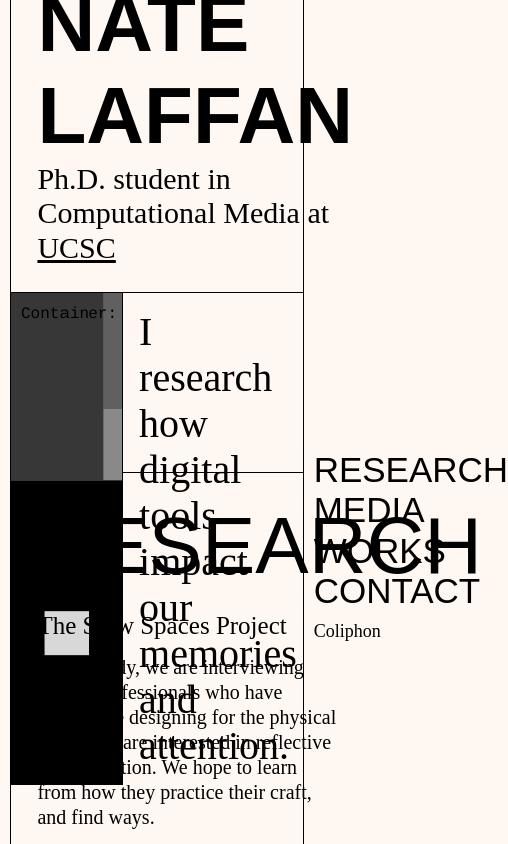
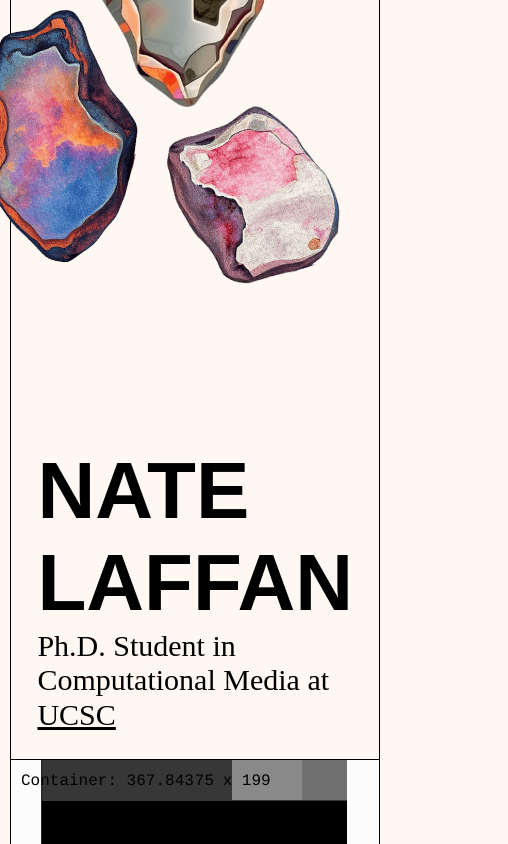
Before and after one commit to laffan/laffan, a Next.js app: page / in a window 390 px wide. Shown: the top 844 px of the page, 508 px wide, since content can reach past the window. Built offline with nearby package versions, Linux system fonts and the light colour scheme; a web font is replaced by a local one.

Commit message:
Mobile styles roughed in

```diff
--- a/pages/index.js
+++ b/pages/index.js
@@ -43,7 +43,7 @@ const Index = ({ projectsJSON }) => {
         <div className="Mast__Text">
           <h1>Nate Laffan</h1>
           <h3>
-            Ph.D. student in Computational Media at{" "}
+            Ph.D. Student in Computational Media at{" "}
             <a href="https://engineering.ucsc.edu/departments/computational-media/">
               UCSC
             </a>
--- a/scss/components/Layout.scss
+++ b/scss/components/Layout.scss
@@ -1,8 +1,17 @@
+@use "../global/mixins" as *;
+
 .Layout {
   width: calc(var(--base-width) + 150px);
   display: grid;
   grid-template-columns: var(--base-width) 1fr;
   margin-left: var(--golden7);
+
+  @include breakpoint(sm) {
+    display: block;
+    width: calc(100vw - var(--golden7) * 2);
+    border-right: 1px solid #000;
+
+  }
 
   &__Content {
     border-left: 1px solid #000;
--- a/scss/components/MainNav.scss
+++ b/scss/components/MainNav.scss
@@ -1,10 +1,18 @@
+@use "../global/mixins" as *;
+
 .MainNav {
   height: 100%;
   position: relative;
   display: flex;
   flex-direction: column;
   padding-left: var(--golden7);
-z-index: 1000;
+  z-index: 1000;
+    @include breakpoint(sm) {
+      display: none;
+    }
+
+
+
   &__Sticky {
     margin-top: 450px; // be sure to change sticky function in MainNav.js
     transition: top 0.3s ease;
--- a/scss/pages/Home.scss
+++ b/scss/pages/Home.scss
@@ -4,12 +4,14 @@
   section {
     border-bottom: 1px solid #000;
     padding: var(--golden5);
+    &:last-child {
+      border-bottom: none;
+    }
   }
 
-    h2 {
+  h2 {
     margin-bottom: 20px;
   }
-
 }
 
 .Mast {
@@ -19,6 +21,11 @@
   align-items: flex-end;
   justify-content: flex-start;
   padding: var(--golden4);
+
+  @include breakpoint(sm) {
+    width: 100%;
+    min-height: 90vh;
+  }
 
   a {
     color: black;
@@ -34,8 +41,13 @@
     top: 0;
     z-index: 100;
     position: absolute;
+
     @include breakpoint(sm) {
-      display: none;
+      width: 100%;
+      left: -50px;
+      background-size: 200%;
+      background-position: right 0;
+      top: -100px;
     }
   }
 }
@@ -46,16 +58,33 @@
   grid-template-columns: var(--golden2) var(--golden1);
   height: var(--golden1);
 
+  @include breakpoint(sm) {
+    display: block;
+    height: auto;
+  }
+
   &__Text {
     padding: var(--golden6);
 
     h3 {
       font-size: 40px;
+      @include breakpoint(sm) {
+        font-size: 30px;
+        padding: var(--golden3) var(--golden5);
+      }
     }
   }
   &__Interactive {
     border-right: 1px solid #000;
     overflow: hidden;
+
+    @include breakpoint(sm) {
+      display: block;
+      height: 200px;
+      border-bottom: 1px solid #000;
+      border-right: none;
+    }
+
     canvas {
       display: block;
       width: 100%;
@@ -106,7 +135,6 @@
     color: black;
   }
 
-
   h3 {
     font-weight: 500;
     text-transform: uppercase;
@@ -121,6 +149,16 @@
     display: grid;
     grid-template-columns: 1fr 1fr 1fr;
     padding: 0;
+    @include breakpoint(sm) {
+      // display: block;
+
+      grid-template-columns: 1fr 1fr;
+      grid-template-rows: auto auto;
+      grid-template-areas:
+        "item1 item2"
+        "item3 item3";
+      gap: var(--golden6);
+    }
   }
 
   &__Row li {
@@ -130,6 +168,10 @@
     margin-left: -1px;
     padding: 0 var(--golden7);
 
+    @include breakpoint(sm) {
+      border: none;
+      padding: 0;
+    }
     &:first-child {
       border-left: none;
       padding-left: 0;
@@ -146,6 +188,10 @@
     align-items: flex-end;
     justify-content: flex-start;
     margin-bottom: 10px;
+    @include breakpoint(sm) {
+      display: block;
+      height: auto;
+    }
   }
   &__Row li img {
     width: 100%;
@@ -165,9 +211,16 @@
     grid-template-columns: 30% 70%;
     gap: var(--golden7);
 
+    @include breakpoint(sm) {
+      display: block;
+    }
+
     img {
       width: 100%;
       height: auto;
+      @include breakpoint(sm) {
+        margin-top: 30px;
+      }
     }
   }
 }
@@ -176,6 +229,10 @@
   padding: 0 !important;
   display: grid;
   grid-template-columns: 60% 40%;
+
+  @include breakpoint(sm) {
+    display: block;
+  }
 
   &__Text {
     padding: var(--golden5);
@@ -191,15 +248,26 @@
     img {
       width: 100%;
       height: auto;
+      @include breakpoint(sm) {
+        display: none;
+      }
     }
 
     ul {
       padding: 0;
       list-style: none;
+      @include breakpoint(sm) {
+        display: grid;
+        grid-template-columns: 1fr 1fr;
+        padding-bottom: 30px;
+      }
     }
 
     ul li {
       margin-top: var(--golden7);
+      @include breakpoint(sm) {
+        text-align: center;
+      }
     }
 
     ul li a {
@@ -219,14 +287,20 @@
 }
 
 .Coliphon {
-
   h2 {
     text-transform: none;
+    @include breakpoint(sm) {
+      font-size: 50px;
+    }
   }
   &__Credits {
     display: grid;
     grid-template-columns: 1fr 1fr;
     gap: var(--golden7);
+
+    @include breakpoint(sm) {
+      display: block;
+    }
 
     a {
       color: black;
@@ -243,6 +317,9 @@
       font-size: 30px;
       margin-top: var(--golden7);
       margin-bottom: 5px;
+      @include breakpoint(sm) {
+        margin-top: var(--golden5);
+      }
     }
 
     p.footnote {
```
